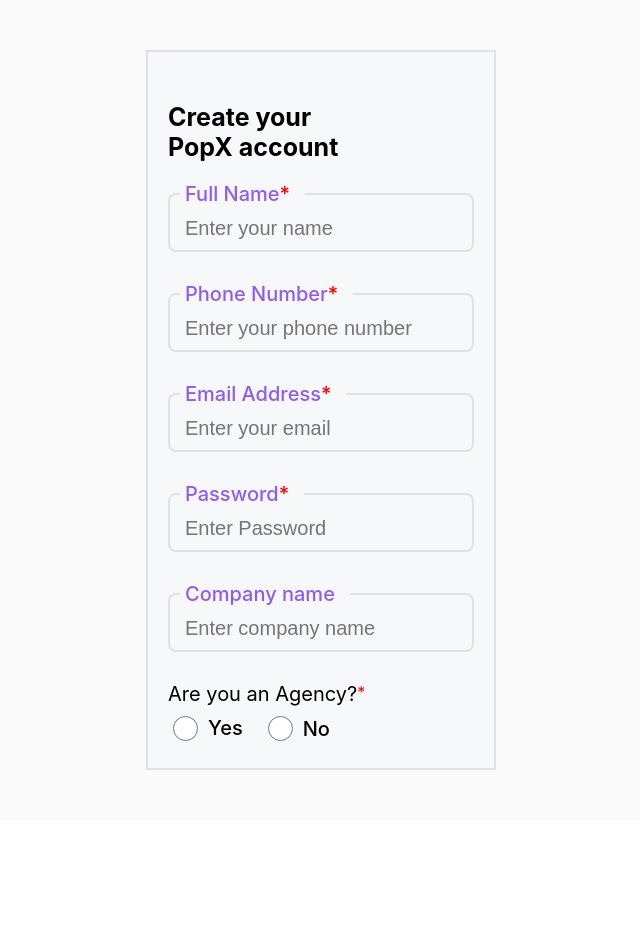
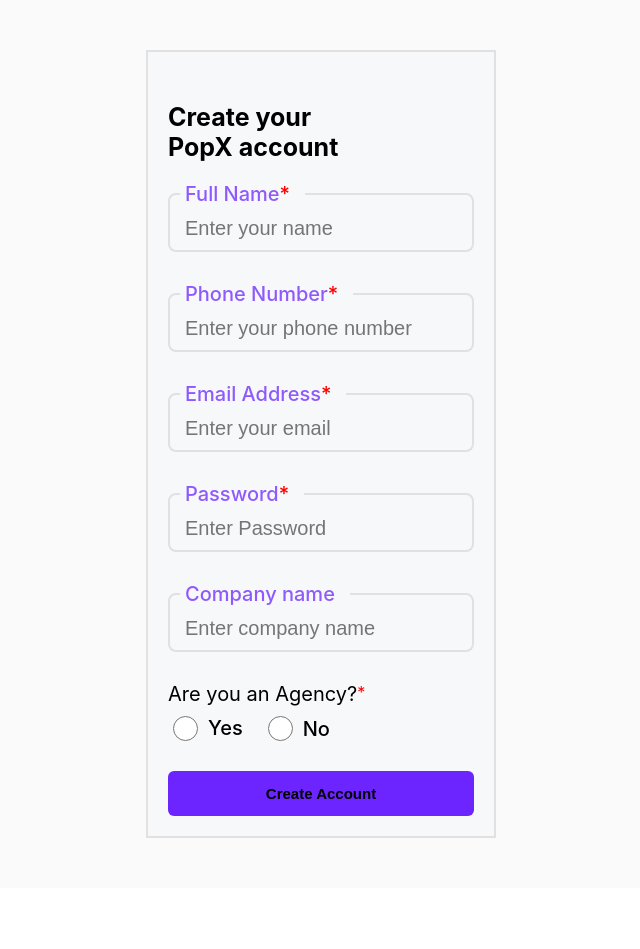
Before and after one commit to AnkushShekhawat2000/login-signup, a React (Create React App) app: page /signup in a window 1280 px wide. Shown: the top 949 px of the page, without its empty margins (319-959 px from the left). After the commit the page ends 888 px from the top, so only its background shows below. Built offline with nearby package versions, Linux system fonts and the light colour scheme.

Commit message:
issue fix again

```diff
--- a/src/Components/Style/signup.css
+++ b/src/Components/Style/signup.css
@@ -7,7 +7,6 @@
     border: 2px solid #E1E1E1;
     background-color:#F7F8F9;
     max-width: 350px;
-    height: 90vh;
     flex-shrink: initial;
 
 }
@@ -34,10 +33,7 @@
     gap: 330px
 }
 
-.signup-button{
-   position: relative;
-   top: 180px;
-}
+
 
 
 fieldset span, .red-star{
```
